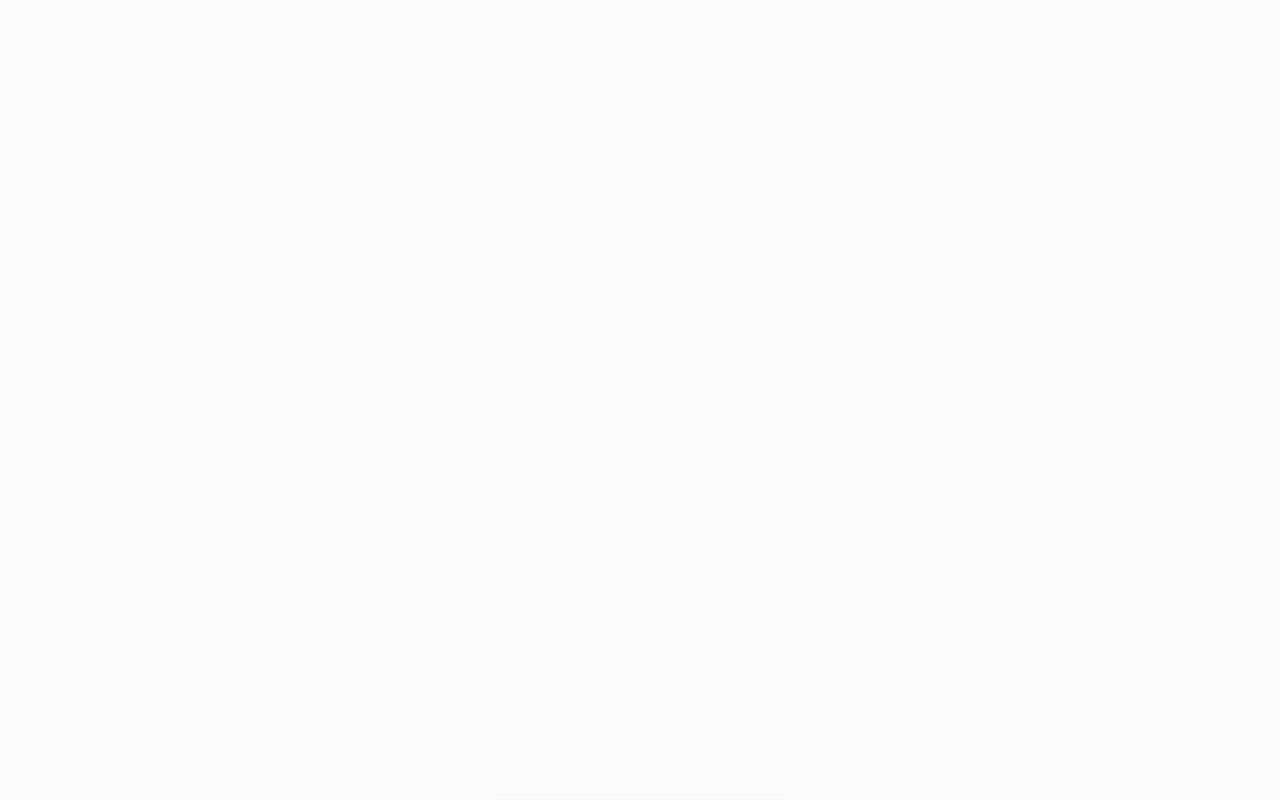
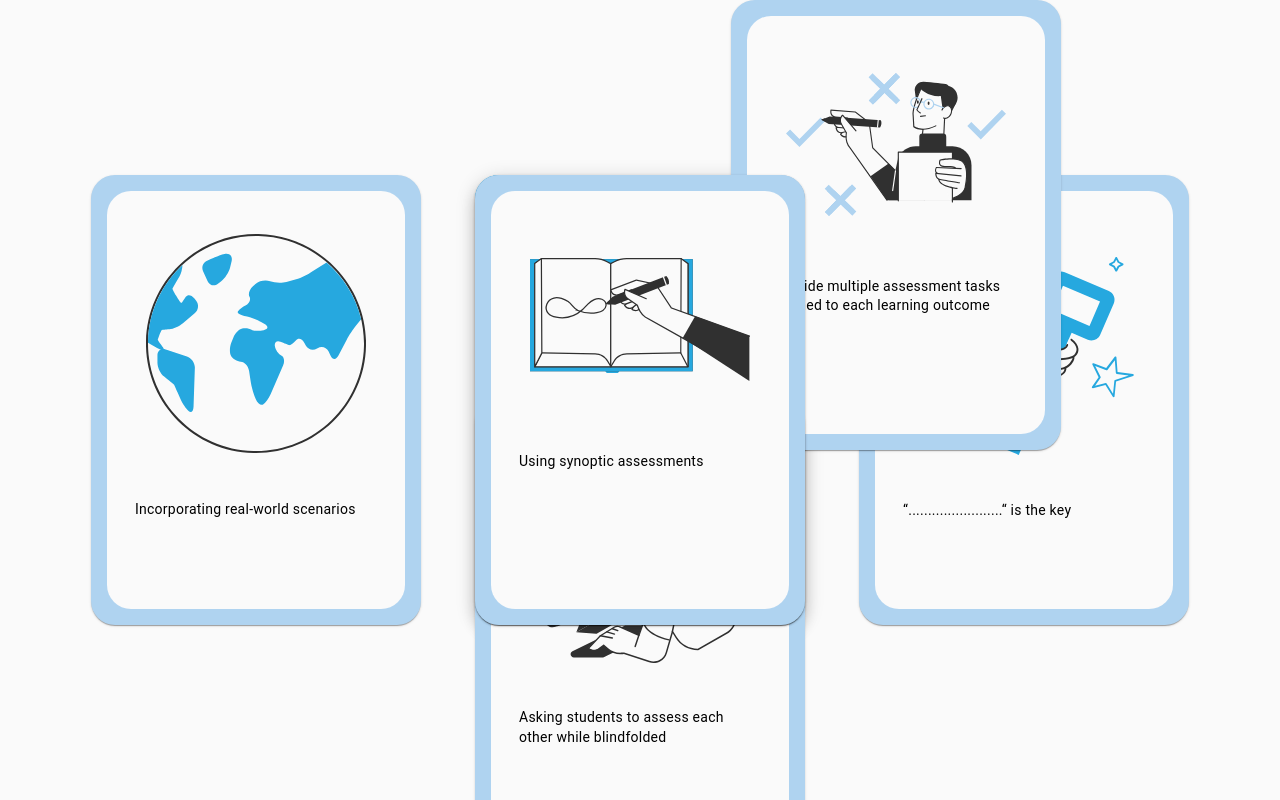
Before and after one commit to bpdavies92/principles-for-assessment, a Vue app: page / in a window 1280 px wide. Built offline with nearby package versions, Linux system fonts and the light colour scheme.

Commit message:
Add function to shuffle cards

```diff
--- a/src/pages/index.vue
+++ b/src/pages/index.vue
@@ -1,22 +1,19 @@
 <template>
 
-  <div class="position.relative">
-    <v-sheet class="position.relative " height="100vh" width="100vw" color="#fafafa">
-      <FlashCard class="cardQuestion" :dropshadow="10" :question="onlyQuestionCardsSingleRandom.type" :svgUrl="onlyQuestionCardsSingleRandom.svgUrl" :cardColour="onlyQuestionCardsSingleRandom.colour" >
-        <template v-slot:h1Title>Question</template>
-        <template v-slot:bodyText>{{onlyQuestionCardsSingleRandom.content}}</template>
-      </FlashCard>
-    </v-sheet>
-  </div>
-
-  <div class="postion-relative">
-    <v-sheet height="100%" class="position.relative" >
-      <FlashCard v-for="(item, index) in onlyAnswerCardsSixCards" :key="index" :question="item.type" :svgUrl="item.svgUrl" :cardColour="item.colour" >
+      <v-sheet class="position-relative " height="100vh" width="100vw" color="#fafafa">
+        <FlashCard class="card-question" :dropshadow="10" :question="onlyQuestionCardsSingleRandom.type" :svgUrl="onlyQuestionCardsSingleRandom.svgUrl" :cardColour="onlyQuestionCardsSingleRandom.colour" >
+          <template v-slot:h1Title>Question</template>
+          <template v-slot:bodyText>{{onlyQuestionCardsSingleRandom.content}}</template>
+        </FlashCard>
+        <FlashCard class="card-question" v-for="(item, index) in onlyAnswerCardsSixCards" :key="index" :question="item.type" :svgUrl="item.svgUrl" :cardColour="item.colour" >
           <template v-slot:h1Title>Question</template>
           <template v-slot:bodyText>{{item.content}}</template>
-      </FlashCard>
+        </FlashCard>
+      </v-sheet>
+
+    <v-sheet height="100%" class="position-relative" >
+
     </v-sheet>
-  </div>
 
 </template>
 
@@ -37,13 +34,50 @@
 
 <style lang="scss">
 
-  .cardQuestion {
+  .card-question {
+
       position: absolute;
       top: 50%;
       bottom: 50%;
       right: 50%;
       left: 50%;
       transform: translate(-50%, -50%);
+
+    &:nth-of-type(2) {
+      position: absolute;
+      top: 50%;
+      bottom: 50%;
+      right: -10%;
+      left: 50%;
+      transform: translate(0%, -50%);
+    }
+
+    &:nth-of-type(3) {
+      position: absolute;
+      top: 50%;
+      bottom: 50%;
+      right: 50%;
+      left: -10%;
+      transform: translate(0%, -50%);
+    }
+
+    &:nth-of-type(4) {
+      position: absolute;
+      top: 0%;
+      bottom: 50%;
+      right: 10%;
+      left: 50%;
+      transform: translate(0%, 0%);
+    }
+
+    &:nth-of-type(5) {
+      position: absolute;
+      top: 50%;
+      bottom: 10%;
+      right: 50%;
+      left: 50%;
+      transform: translate(-50%, 0%);
+    }
   }
 
 </style>
--- a/src/stores/cardInfo.js
+++ b/src/stores/cardInfo.js
@@ -152,13 +152,19 @@ export const useCardStore = defineStore('cardInfo', {
             return questionCards[randomCard]
         },
         onlyAnswerCardsSixCards: (state) => {
-            const allCards = state.cardInfo
-            const onlyAnswerCards = allCards.filter(i => i.type === 'a')
-            let bag = [...onlyAnswerCards]
-            for(let i = bag.length; i > 0 ; i--) {
-                [bag[i], bag[Math.floor(Math.random() * (i + 1))]] = [bag[Math.floor(Math.random() * (i + 1))], bag[i]]
+            const allCards = state.cardInfo; // Get all cards
+            const onlyAnswerCards = allCards.filter((i) => i.type === 'a'); // Filter only "answer" cards
+            let bag = [...onlyAnswerCards]; // Clone the array
+            const length = bag.length;
+
+            // Fisher-Yates Shuffle
+            for (let i = length - 1; i > 0; i--) {
+                const randomIndex = Math.floor(Math.random() * (i + 1)); // Random index within range
+                [bag[i], bag[randomIndex]] = [bag[randomIndex], bag[i]]; // Swap elements
             }
-            return bag.splice(6)
+
+            console.log(bag);
+            return bag.slice(0, 6);
         }
     }
   })
```
